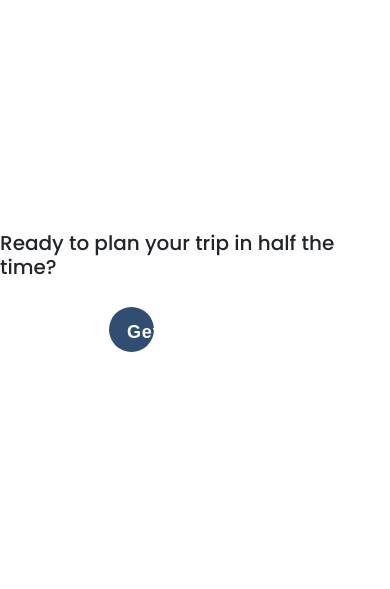
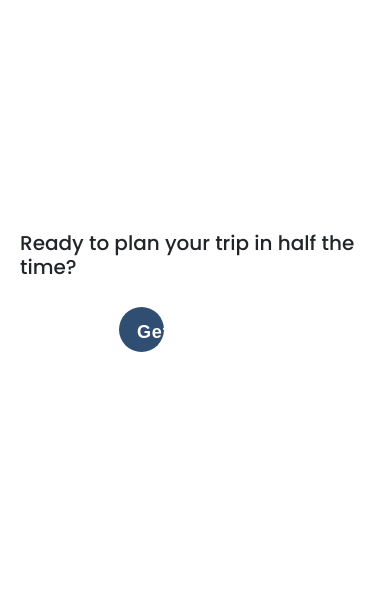
Before and after one commit to rzi7/ProjekAkhir-PPW1, a PHP site: page / in a window 390 px wide; the page is wider, and only the part inside the window is pictured. Shown: the part 1915-2504 px from the top of that part. Run offline with PHP 8.4, Linux system fonts and the light colour scheme; some libraries are stand-ins or nearby versions.

```diff
--- a/style/style.css
+++ b/style/style.css
@@ -974,6 +974,11 @@ footer end
     popular destination beressss walaupun bug dikit di posisi bodo amat
     */
 
+    .cta-container {
+        margin-left: 20px;
+    }
+
+
     .cta-container h1 {
         font-size: 20px;
     }
```
Also changed, not shown: js/script.js (+1 -22 lines).
